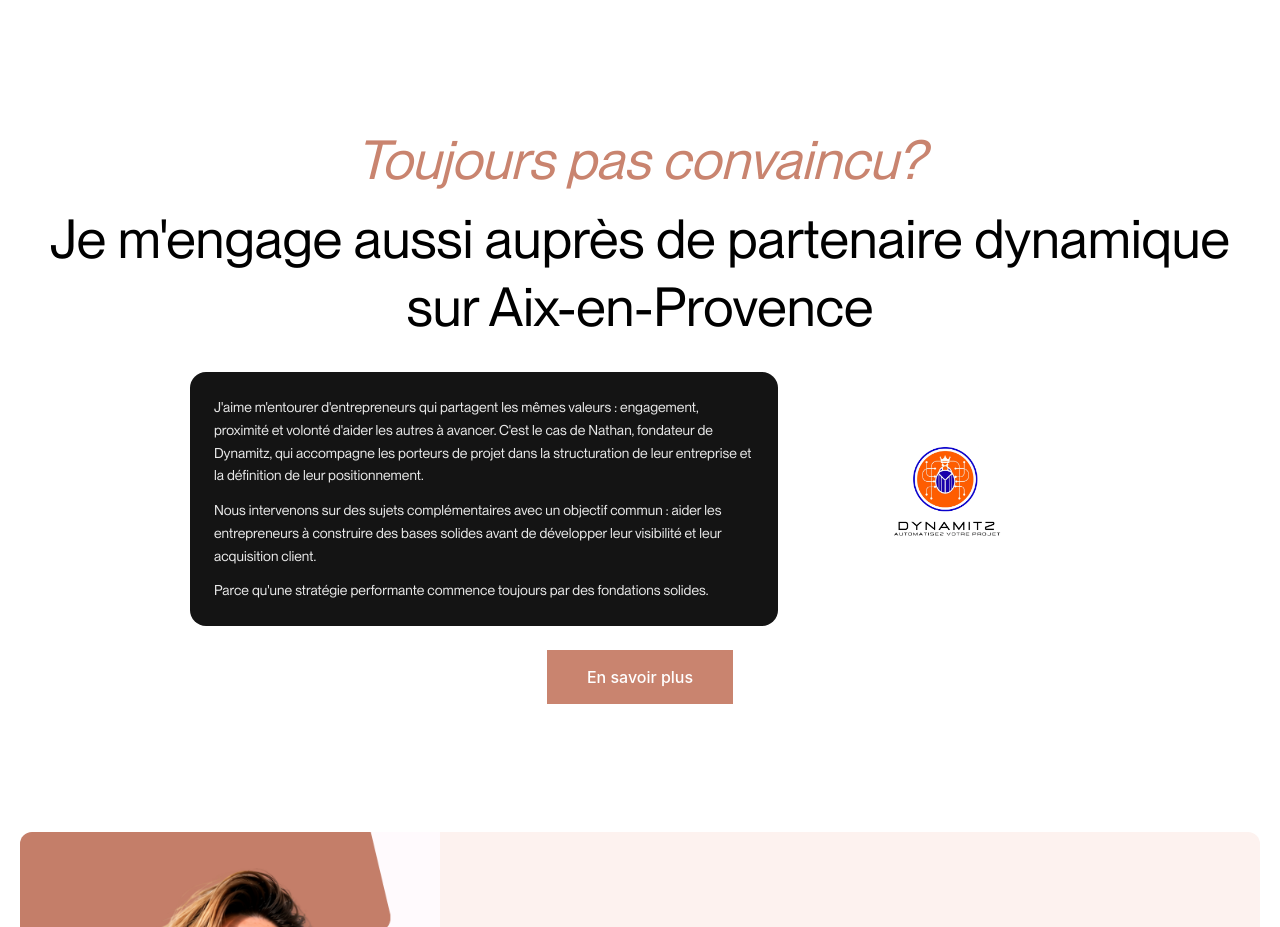
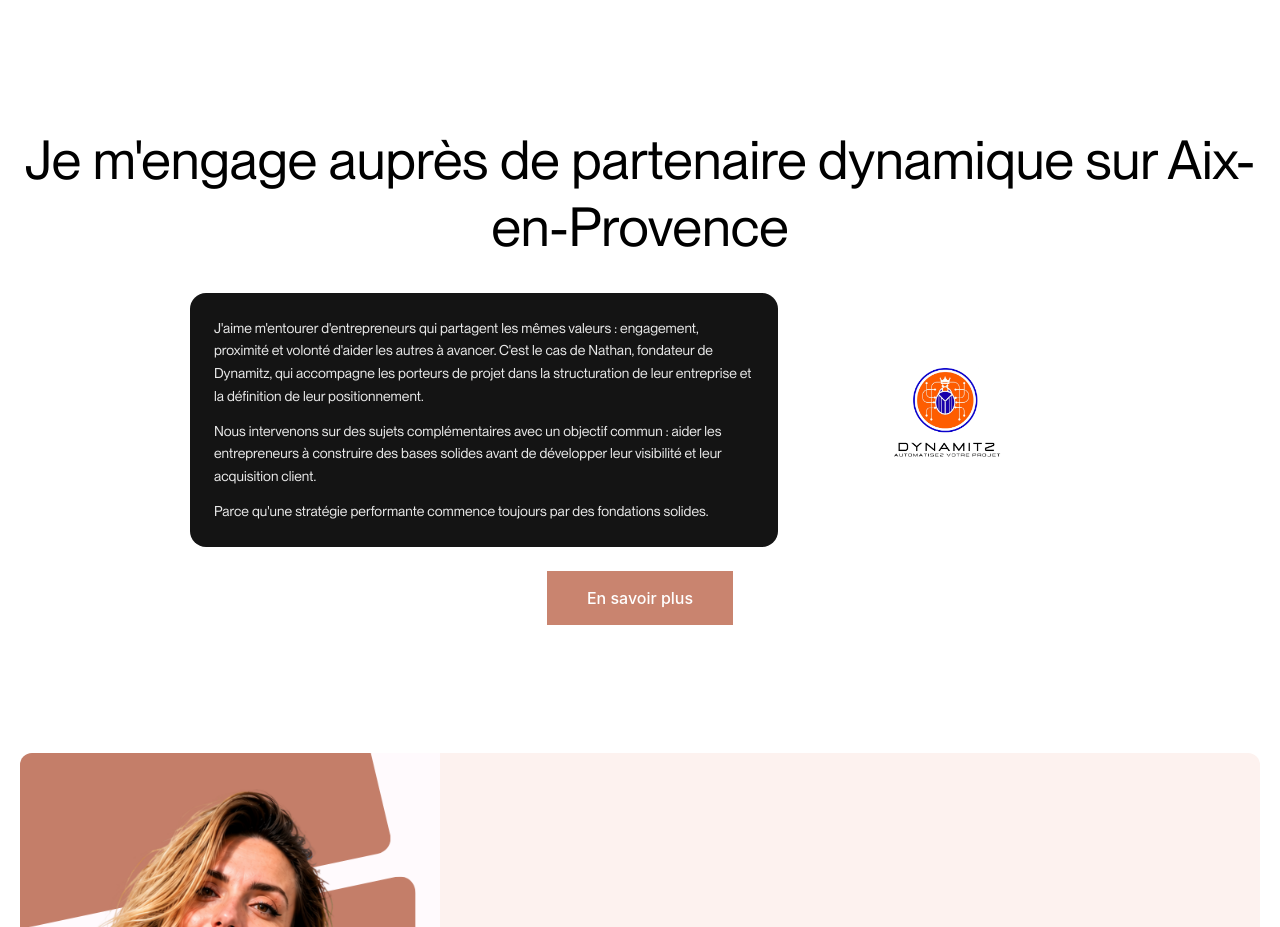
Before and after one commit to jwlmarketing/website, a Next.js app: page /consultant-freelance-seo-aix-en-provence in a window 1280 px wide. Shown: the part 8563-9490 px from the top of the page. Built offline with nearby package versions, Linux system fonts and the light colour scheme.

Commit message:
Revise engagement section text in page.tsx
Updated text content to enhance engagement and clarity.

```diff
--- a/src/app/consultant-freelance-seo-aix-en-provence/page.tsx
+++ b/src/app/consultant-freelance-seo-aix-en-provence/page.tsx
@@ -565,15 +565,13 @@ export default function QuiSuisJe() {
         </a>
       </section>
 
-      {/* Toujours pas convaincu */}
+      {/* Je m'engage... */}
       <section className="bg-white px-6 py-16 text-center">
         <h3 className="font-heading text-3xl leading-tight md:text-[54px] text-black">
-          <span className="italic text-[#c9846f]">Toujours pas convaincu?</span>
+          <span className="mt-3 font-heading text-3xl leading-tight md:text-[54px] text-black">
+          Je m&apos;engage auprès de partenaire dynamique sur
+          Aix-en-Provence</span>
         </h3>
-        <p className="mt-3 font-heading text-3xl leading-tight md:text-[54px] text-black">
-          Je m&apos;engage aussi auprès de partenaire dynamique sur
-          Aix-en-Provence
-        </p>
 
         <div className="mx-auto mt-8 grid max-w-[900px] items-center gap-8 text-left md:grid-cols-[1fr_280px]">
           <div className="rounded-2xl bg-[#141414] p-6 text-sm leading-relaxed text-white/90">
```
